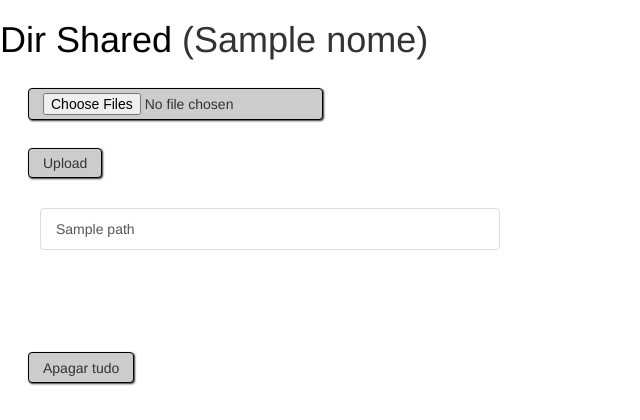
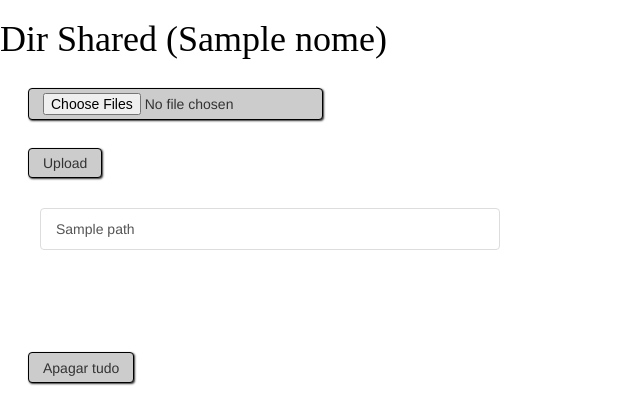
Before and after one commit to jpdik/DirShared, a Flask app: template templates/arquivos.html in a window 1280 px wide. Shown: the top 420 px of the page, without its empty margins (0-640 px from the left). Run offline with Flask 2, Linux system fonts and the light colour scheme; the template is opened without the code that fills it: most values are stand-ins (such as "Sample title", 1, 10 or a date in 2020); some libraries are stand-ins or nearby versions.

Commit message:
att visual

```diff
--- a/templates/arquivos.html
+++ b/templates/arquivos.html
@@ -6,7 +6,7 @@
 		<title>Dir Shared ({{ nome }})</title>
 	</head>
 <body>
-	<h1><a href="" id="link">Dir Shared</a> ({{ nome }})</h1>
+	<h1 id='titulo'><a href="" id="link">Dir Shared</a> ({{ nome }})</h1>
 
 	<!--<form action={{ nome }}/upload method=post enctype=multipart/form-data>-->
 
--- a/templates/estilo.css
+++ b/templates/estilo.css
@@ -1,9 +1,10 @@
-h1 a{
+#titulo, h1 a{
 	text-decoration: none;
 	color: black;
+	font-family: "Times New Roman", Times, serif;
 }
 
-h1 a:hover{
+#titulo a:hover, h1 a:hover{
 	text-decoration: underline;
 	color: black;
 }
--- a/templates/home.css
+++ b/templates/home.css
@@ -6,6 +6,7 @@ body {
 h1 {
 	margin-top:60px;
 	text-align: center;
+	font-family: "Times New Roman", Times, serif;
 	font-size: 60px;
 }
 
```
